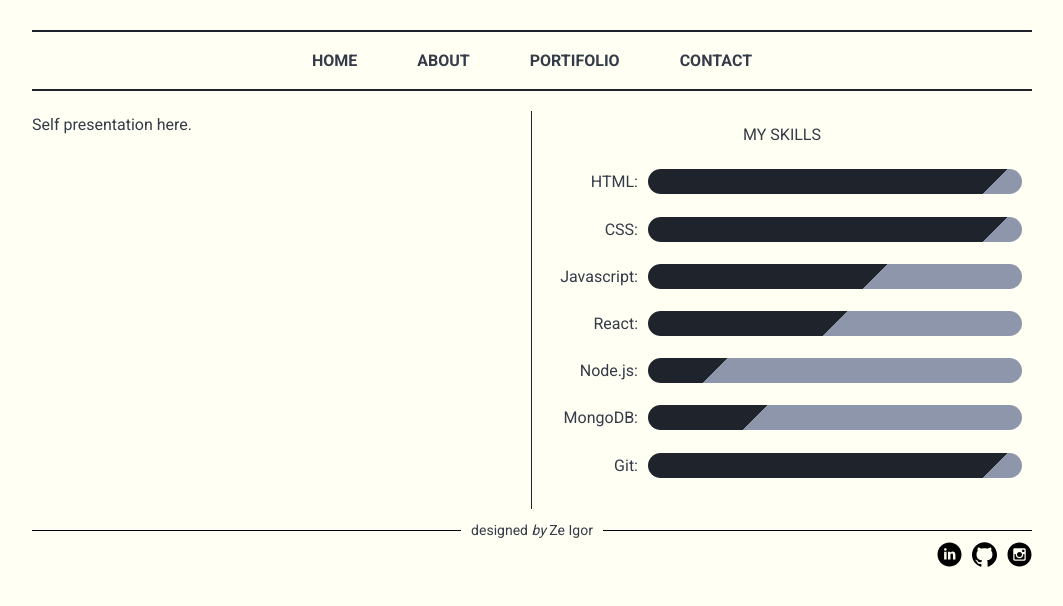
After one commit to JoseIgor/personal_website, a PHP site: page /about.html in a window 1280 px wide. The commit adds this page. Shown: the top 606 px of the page, without its empty margins (108-1171 px from the left). Run offline with PHP 8.4, Linux system fonts and the light colour scheme.

Commit message:
initiate about page development

```diff
--- /dev/null
+++ b/about.html
@@ -0,0 +1,90 @@
+<!DOCTYPE html>
+<html lang="en">
+  <head>
+    <meta charset="UTF-8">
+    <meta name="viewport" content="width=device-width, initial-scale=1.0">
+
+    <link href="https://fonts.googleapis.com/css?family=Roboto:300,400,500,700" rel="stylesheet">
+
+    <link rel="stylesheet" href="css/style.css">
+
+    <link rel="shortcut icon" type="image/png" href="img/favicon.png">
+
+    <title>Ze Igor</title>
+  </head>
+  <body>
+    <div class="container">
+      <nav class="navigation">
+        <ul class="menu">
+          <li class="menu__item"><a href="index.html" class="btn">Home</a></li>
+          <li class="menu__item"><a href="#" class="btn">About</a></li>
+          <li class="menu__item"><a href="#" class="btn">Portifolio</a></li>
+          <li class="menu__item"><a href="#" class="btn">Contact</a></li>
+        </ul>
+      </nav>
+
+      <main class="about">
+        <div class="presentation">
+          Self presentation here.
+        </div>
+        <div class="skills">
+          <p>My skills</p>
+          <div class="skill">
+            <p class="skill__tag">HTML:</p>
+            <div class="skill__level skill__level--html"></div>
+          </div>
+          <div class="skill">
+            <p class="skill__tag">CSS:</p>
+            <div class="skill__level skill__level--css"></div>
+          </div>
+          <div class="skill">
+            <p class="skill__tag">Javascript:</p>
+            <div class="skill__level skill__level--javascript"></div>
+          </div>
+          <div class="skill">
+            <p class="skill__tag">React:</p>
+            <div class="skill__level skill__level--react"></div>
+          </div>
+          <div class="skill">
+            <p class="skill__tag">Node.js:</p>
+            <div class="skill__level skill__level--nodejs"></div>
+          </div>
+          <div class="skill">
+            <p class="skill__tag">MongoDB:</p>
+            <div class="skill__level skill__level--mongodb"></div>
+          </div>
+          <div class="skill">
+            <p class="skill__tag">Git:</p>
+            <div class="skill__level skill__level--git"></div>
+          </div>
+        </div>
+      </main>
+
+      <footer class="footer">
+        <div class="footer__copyright">
+          <span class="line"></span>
+          <span class="designer" >designed <i>by</i> Ze Igor</span>
+          <span class="line"></span>
+        </div>
+        <div class="footer__social-media">
+          <a href="https://www.linkedin.com/in/jos%C3%A9-igor-clementino-ferreira-moreira-05a656145/" target="_blank">
+            <svg class="footer__icon footer__icon--linkedin">
+                <use xlink:href="img/sprite.svg#icon-linkedin-with-circle"></use>
+            </svg>
+          </a>
+          <a href="https://github.com/JoseIgor" target="_blank">
+            <svg class="footer__icon footer__icon--github">
+              <use xlink:href="img/sprite.svg#icon-github"></use>
+            </svg>
+          </a>
+          <a href="#">
+            <svg class="footer__icon footer__icon--instagram">
+              <use xlink:href="img/sprite.svg#icon-instagram-with-circle"></use>
+            </svg>
+          </a>
+        </div>
+      </footer>
+
+    </div>
+  </body>
+</html>
--- a/css/style.css
+++ b/css/style.css
@@ -194,6 +194,11 @@ body {
     stroke: red;
     fill: red; }
 
+.bar-level {
+  width: 100%;
+  height: 3rem;
+  background-image: linear-gradient(135deg, #1f232b 80%, #8d96ab 80%); }
+
 .container {
   display: grid;
   max-width: 1000px;
@@ -315,3 +320,46 @@ body {
   grid-template-columns: 1fr;
   grid-template-areas: 'intro'
  'portifolio'; }
+
+.about {
+  grid-area: main;
+  margin-top: 2rem;
+  display: grid;
+  grid-template-columns: 1fr 1fr;
+  grid-template-areas: 'intro skill'; }
+  .about .presentation {
+    border-right: 1px solid #1f232b; }
+  .about .skills {
+    margin: 1rem 1rem; }
+    .about .skills > p {
+      text-align: center;
+      text-transform: uppercase;
+      margin-bottom: 2rem; }
+  .about .skill {
+    display: flex;
+    justify-content: center;
+    align-items: center;
+    margin-bottom: 2rem; }
+    .about .skill__tag {
+      flex-basis: 20%;
+      display: flex;
+      justify-content: flex-end;
+      margin-right: 1rem; }
+    .about .skill__level {
+      flex: 1;
+      height: 2.5rem;
+      border-radius: 4rem; }
+      .about .skill__level--html {
+        background-image: linear-gradient(135deg, #1f232b 90%, #8d96ab 90%); }
+      .about .skill__level--css {
+        background-image: linear-gradient(135deg, #1f232b 90%, #8d96ab 90%); }
+      .about .skill__level--javascript {
+        background-image: linear-gradient(135deg, #1f232b 60%, #8d96ab 60%); }
+      .about .skill__level--react {
+        background-image: linear-gradient(135deg, #1f232b 50%, #8d96ab 50%); }
+      .about .skill__level--nodejs {
+        background-image: linear-gradient(135deg, #1f232b 20%, #8d96ab 20%); }
+      .about .skill__level--mongodb {
+        background-image: linear-gradient(135deg, #1f232b 30%, #8d96ab 30%); }
+      .about .skill__level--git {
+        background-image: linear-gradient(135deg, #1f232b 90%, #8d96ab 90%); }
--- a/index.html
+++ b/index.html
@@ -17,8 +17,8 @@
     <div class="container">
       <nav class="navigation">
         <ul class="menu">
-          <li class="menu__item"><a href="#" class="btn">Home</a></li>
-          <li class="menu__item"><a href="#" class="btn">About</a></li>
+          <li class="menu__item"><a href="index.html" class="btn">Home</a></li>
+          <li class="menu__item"><a href="about.html" class="btn">About</a></li>
           <li class="menu__item"><a href="#" class="btn">Portifolio</a></li>
           <li class="menu__item"><a href="#" class="btn">Contact</a></li>
         </ul>
@@ -153,7 +153,7 @@
           </a>
           <a href="#">
             <svg class="footer__icon footer__icon--instagram">
-              <use xlink:href="img/sprite.svg#icon-instagram"></use>
+              <use xlink:href="img/sprite.svg#icon-instagram-with-circle"></use>
             </svg>
           </a>
         </div>
--- a/sass/main.scss
+++ b/sass/main.scss
@@ -10,7 +10,6 @@
 @import "components/button";
 @import "components/card";
 
-
 @import "layouts/container";
 @import "layouts/navigation";
 @import "layouts/intro";
@@ -19,3 +18,4 @@
 
 
 @import "pages/home";
+@import "pages/about";
--- /dev/null
+++ b/sass/pages/_about.scss
@@ -0,0 +1,74 @@
+.about{
+  grid-area: main;
+  margin-top: 2rem;
+  display: grid;
+  grid-template-columns: 1fr 1fr;
+  grid-template-areas: 'intro skill';
+
+  .presentation {
+    border-right: 1px solid $color-primary-dark;
+  }
+
+  .skills{
+    margin: 1rem 1rem;
+
+    & > p {
+      text-align: center;
+      text-transform: uppercase;
+      margin-bottom: 2rem;
+    }
+
+  }
+
+  .skill {
+    display: flex;
+    justify-content: center;
+    align-items: center;
+    margin-bottom: 2rem;
+
+    &__tag {
+      flex-basis: 20%;
+
+      display: flex;
+      justify-content: flex-end;
+      margin-right: 1rem;
+    }
+
+    &__level {
+      flex: 1;
+      height: 2.5rem;
+      border-radius: 4rem;;
+
+      &--html {
+        background-image: linear-gradient(135deg, $color-primary-dark 90%, $color-primary-light-1 90%);
+      }
+
+      &--css {
+        background-image: linear-gradient(135deg, $color-primary-dark 90%, $color-primary-light-1 90%);
+      }
+
+      &--javascript {
+        background-image: linear-gradient(135deg, $color-primary-dark 60%, $color-primary-light-1 60%);
+      }
+
+      &--react {
+        background-image: linear-gradient(135deg, $color-primary-dark 50%, $color-primary-light-1 50%);
+      }
+
+      &--nodejs {
+        background-image: linear-gradient(135deg, $color-primary-dark 20%, $color-primary-light-1 20%);
+      }
+
+      &--mongodb {
+        background-image: linear-gradient(135deg, $color-primary-dark 30%, $color-primary-light-1 30%);
+      }
+
+      &--git {
+        background-image: linear-gradient(135deg, $color-primary-dark 90%, $color-primary-light-1 90%);
+      }
+
+    }
+
+
+  }
+}
```
Also changed, not shown: img/sprite.svg.
